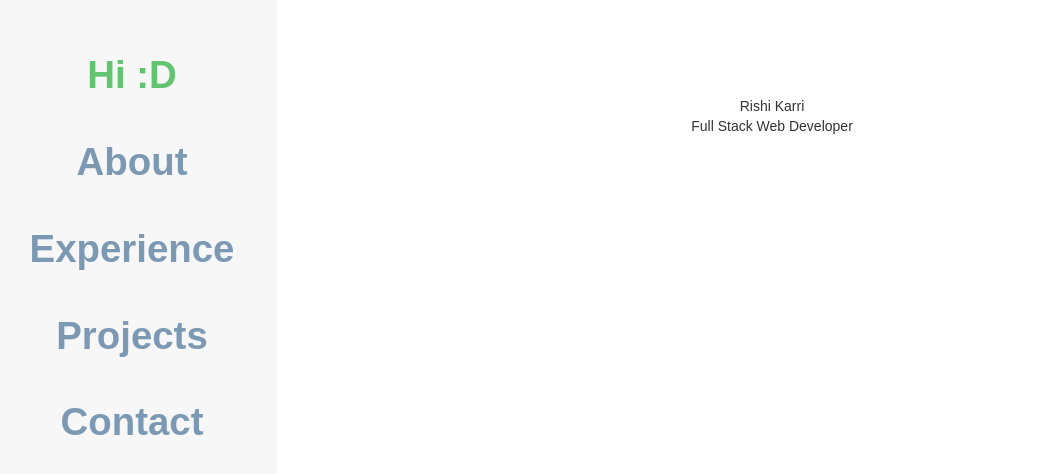
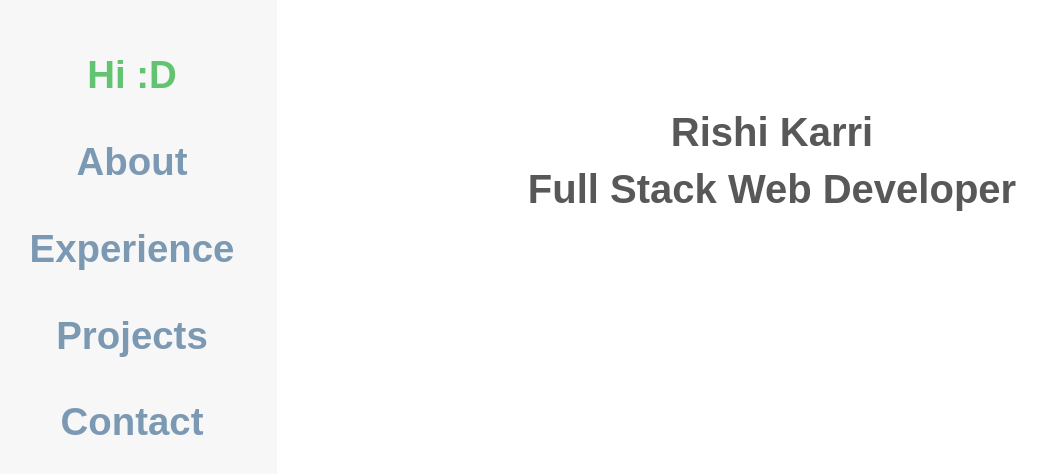
Before and after one commit to rishikarri/practice-building-portfolio, a React (Create React App) app: page / in a window 1280 px wide. Shown: the part 112-586 px from the top of the page, without its empty margins (28-1075 px from the left). Built offline with nearby package versions, Linux system fonts and the light colour scheme.

Commit message:
styling edits

```diff
--- a/compass/sass/styles.scss
+++ b/compass/sass/styles.scss
@@ -33,11 +33,19 @@ $backgroundColor: ghostwhite;
  	text-decoration: none;
  }
 
+ //hi page styling
+
+ .beast-text{
+ 	font-weight: 800;
+ 	font-size: 5vh;
+ 	color: #595858;
+ }
+
  //styling for positioning
 
  .mid-and-center{
  	text-align: center;
- 	margin-top: 26vh;
+ 	margin-top: 27vh;
 
  }
 
--- a/src/CSS/styles.css
+++ b/src/CSS/styles.css
@@ -34,12 +34,19 @@ html {
 }
 
 /* line 38, ../../compass/sass/styles.scss */
+.beast-text {
+  font-weight: 800;
+  font-size: 5vh;
+  color: #595858;
+}
+
+/* line 46, ../../compass/sass/styles.scss */
 .mid-and-center {
   text-align: center;
-  margin-top: 26vh;
+  margin-top: 27vh;
 }
 
-/* line 44, ../../compass/sass/styles.scss */
+/* line 52, ../../compass/sass/styles.scss */
 .full-view-height {
   height: 100vh;
 }
--- a/src/Components/Hi.js
+++ b/src/Components/Hi.js
@@ -6,9 +6,9 @@ class Hi extends Component{
 
 	render(){
 		return(
-			<div className="full-view-height">
+			<div>
 
-				<div className="mid-and-center">
+				<div className="mid-and-center beast-text">
 					<div>Rishi Karri </div>
 					<div>Full Stack Web Developer </div>
 				</div>
```
